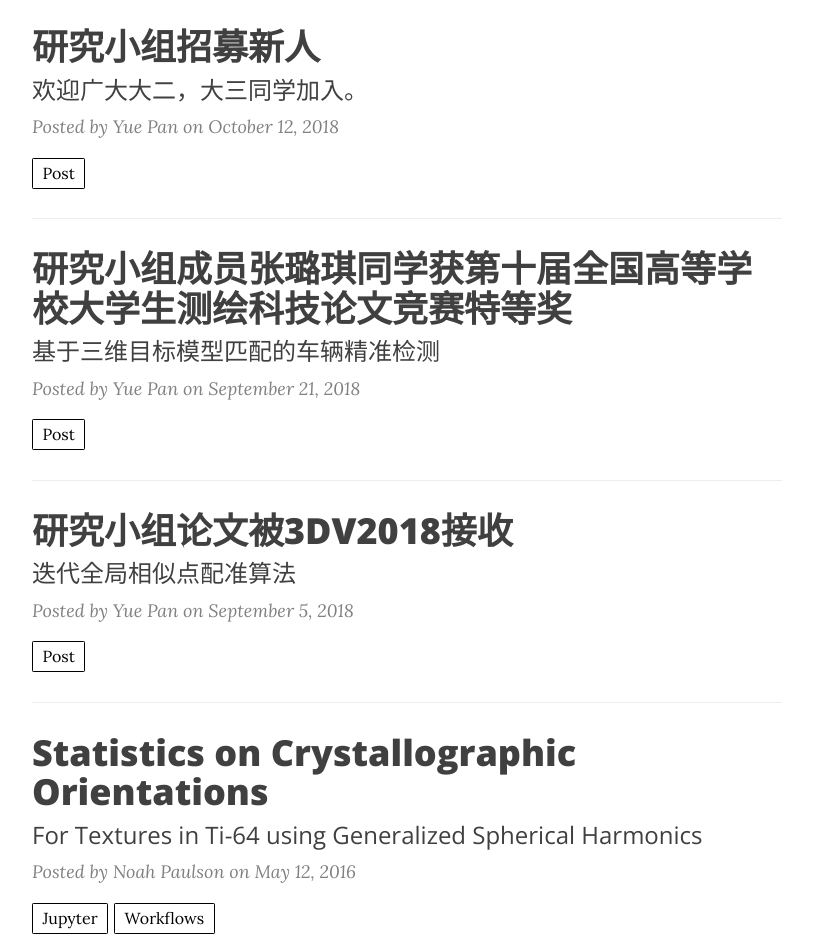
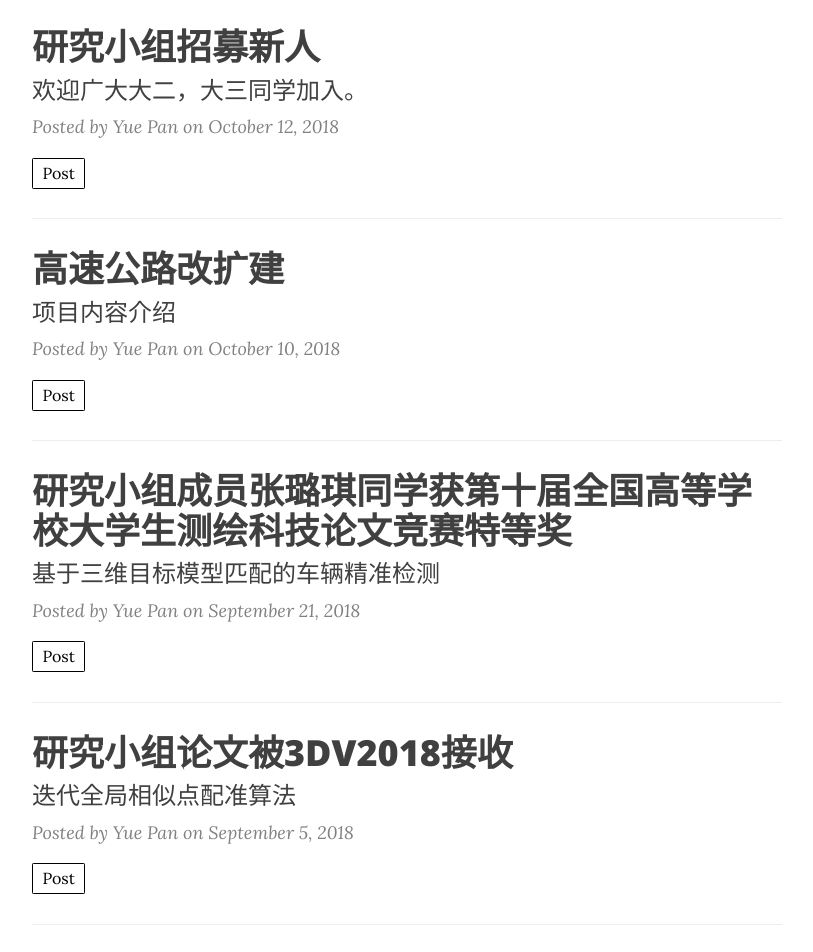
Before and after one commit to 3dvwhu/3dvwhu.github.io, a Jekyll site: the page built from index.html, in a window 1280 px wide and 1400 px high. Shown: the part 423-1375 px from the top of the window, without its empty margins (233-1046 px from the left). Built offline with Jekyll 4.4.1, drawn with Linux system fonts in a browser that asks for light colours; nearby versions of some CDN libraries; the list of posts is cut into pages by our own code.

Commit message:
Update 2016-05-12-gsh-stats.markdown

```diff
--- a/_posts/2016-05-12-gsh-stats.markdown
+++ b/_posts/2016-05-12-gsh-stats.markdown
@@ -1,10 +1,8 @@
 ---
-layout:     notebook
-title:      Statistics on Crystallographic Orientations
-author:     Noah Paulson
-tags: 		jupyter workflows
-subtitle:   For Textures in Ti-64 using Generalized Spherical Harmonics
-
-notebookfilename: gshspatstats
-visualworkflow: false
+layout:     post
+title:      高速公路改扩建
+author:     Yue Pan
+tags: 		  post
+subtitle:   项目内容介绍
+date:  2018-10-10
 ---
```
